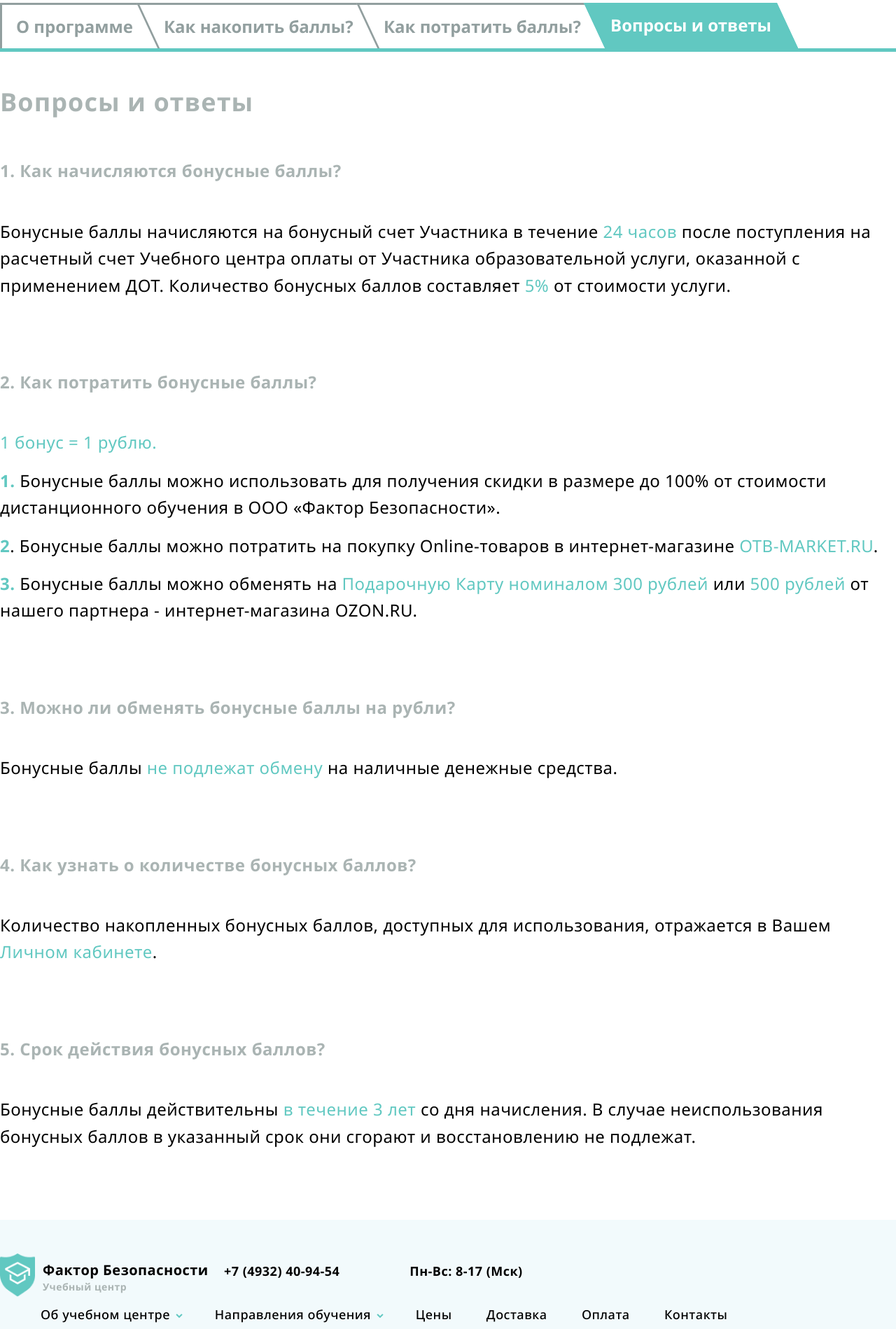
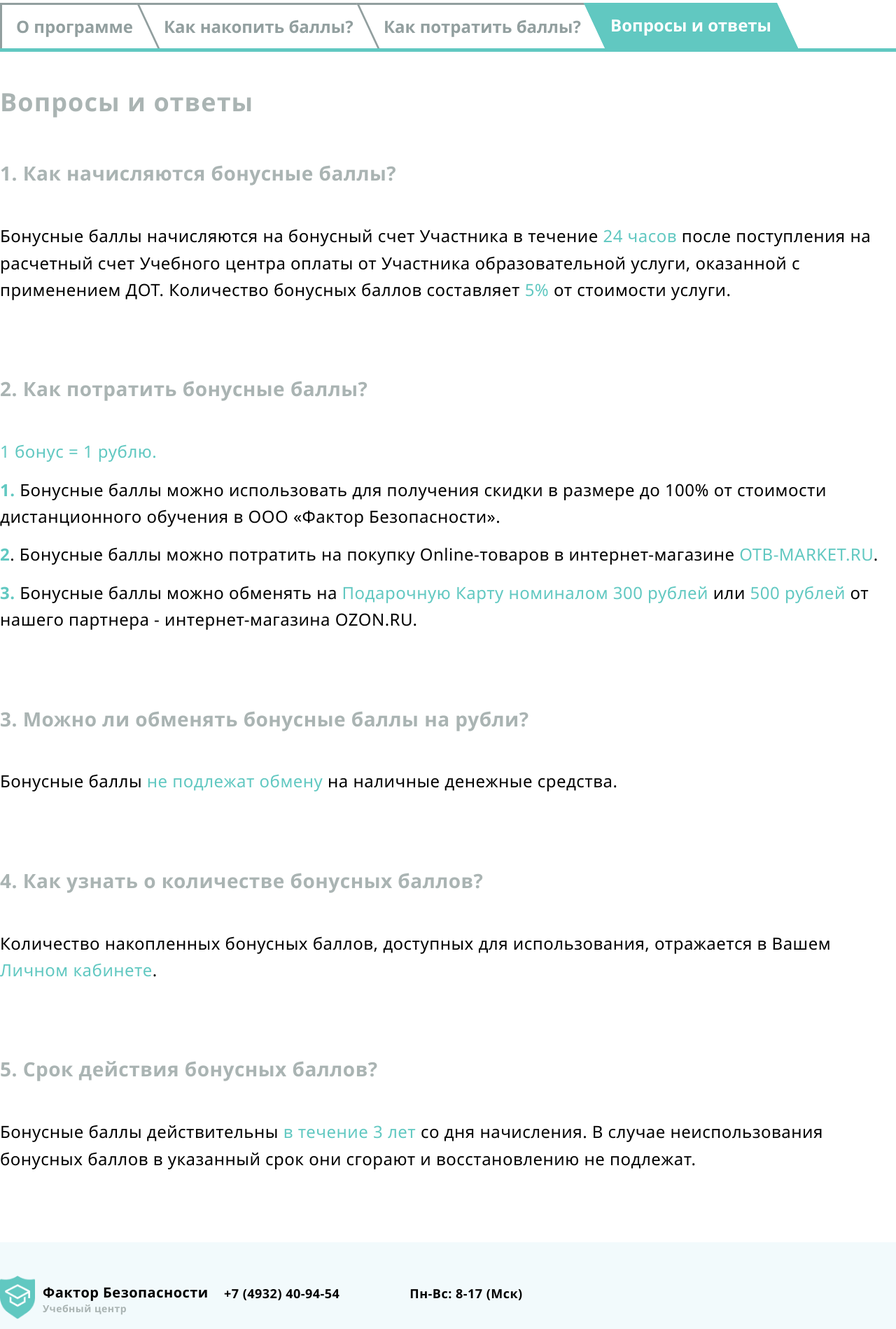
Before and after one commit to pmaks1985/fb-dpo, a PHP site: page /bonus-program/index.html in a window 1280 px wide, after a click on "Вопросы и ответы". Shown: the part 353-2252 px from the top of the page at 70% size. Run offline with PHP 8.4, Linux system fonts and the light colour scheme.

Commit message:
изменид высоту шрифта, теперь все

```diff
--- a/layout/css/template_styles.css
+++ b/layout/css/template_styles.css
@@ -1200,3 +1200,7 @@ footer {
   font-size: 18px;
   line-height: 120%;
 }
+
+#collapseBonusProgram4 .h4 {
+  font-size: 28px;
+}
--- a/layout/css/template_styles.scss
+++ b/layout/css/template_styles.scss
@@ -1081,3 +1081,9 @@
             line-height: 120%;
         }
     }
+
+    #collapseBonusProgram4 {
+        & .h4 {
+            font-size: 28px;
+        }
+    }
```
